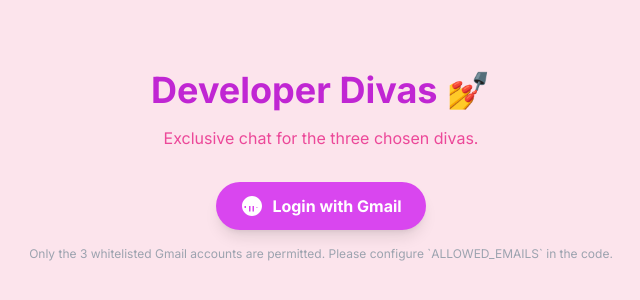
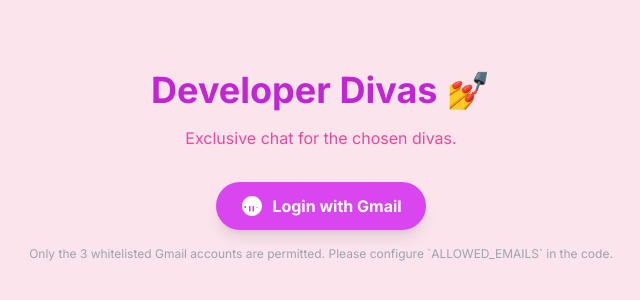
Before and after one commit to HemantSonare/Developer-Divas, a plain HTML site: page index.html in a window 1280 px wide. Shown: the part 234-534 px from the top of the page, 319-959 px from the left. Drawn offline with nearby package versions, Linux system fonts and the light colour scheme.

Commit message:
Update index.html

```diff
--- a/index.html
+++ b/index.html
@@ -584,7 +584,7 @@
     <!-- 1. LOGIN SCREEN -->
     <div id="login-screen" class="screen flex flex-col items-center justify-center h-full p-6 text-center">
         <h1 class="text-4xl font-bold text-fuchsia-600 mb-4">Developer Divas 💅</h1>
-        <p class="text-pink-500 mb-8">Exclusive chat for the three chosen divas.</p>
+        <p class="text-pink-500 mb-8">Exclusive chat for the chosen divas.</p>
 
         <button onclick="handleGoogleSignIn()" class="bg-fuchsia-500 hover:bg-fuchsia-700 text-white font-bold py-3 px-6 rounded-full shadow-lg transition duration-300 transform hover:scale-105 flex items-center space-x-2">
             <svg xmlns="http://www.w3.org/2000/svg" width="24" height="24" viewBox="0 0 24 24" fill="currentColor">
```
